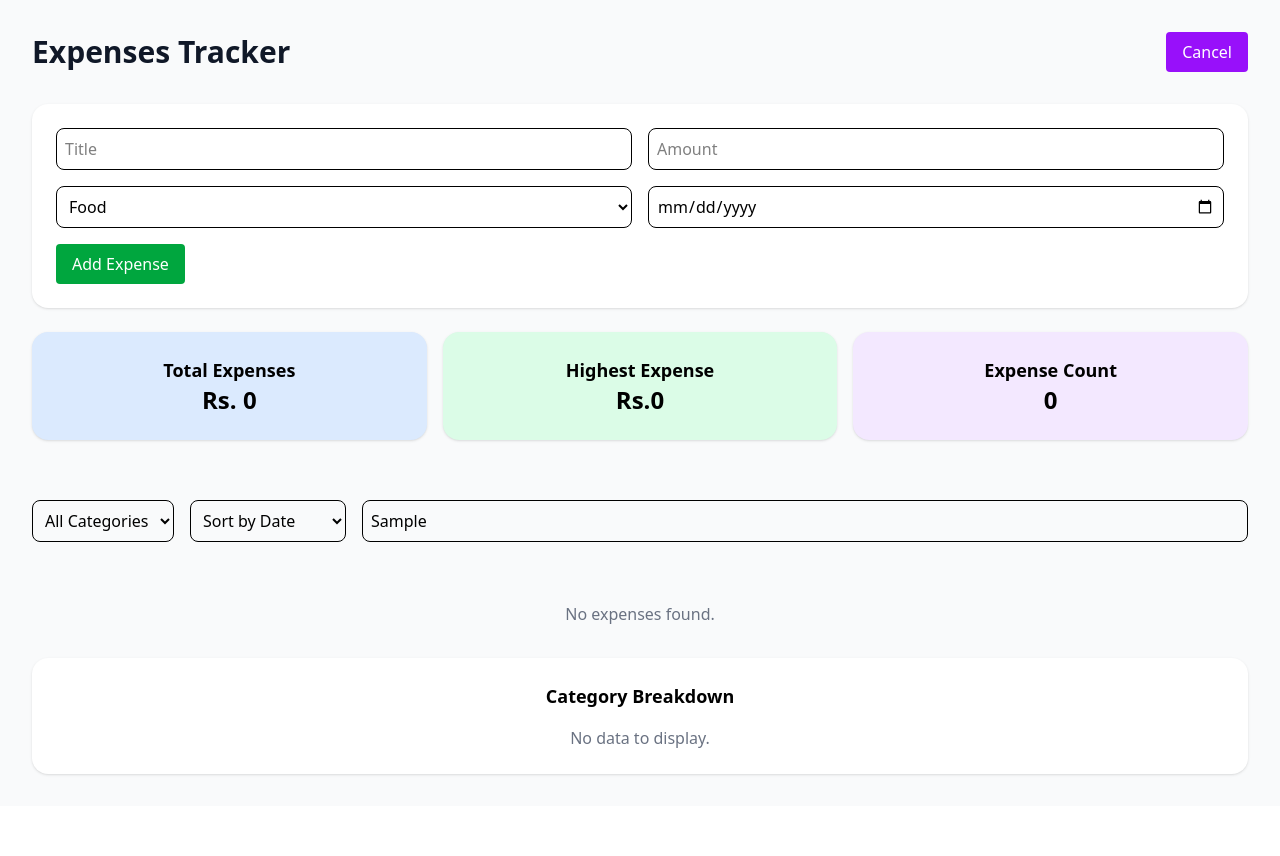
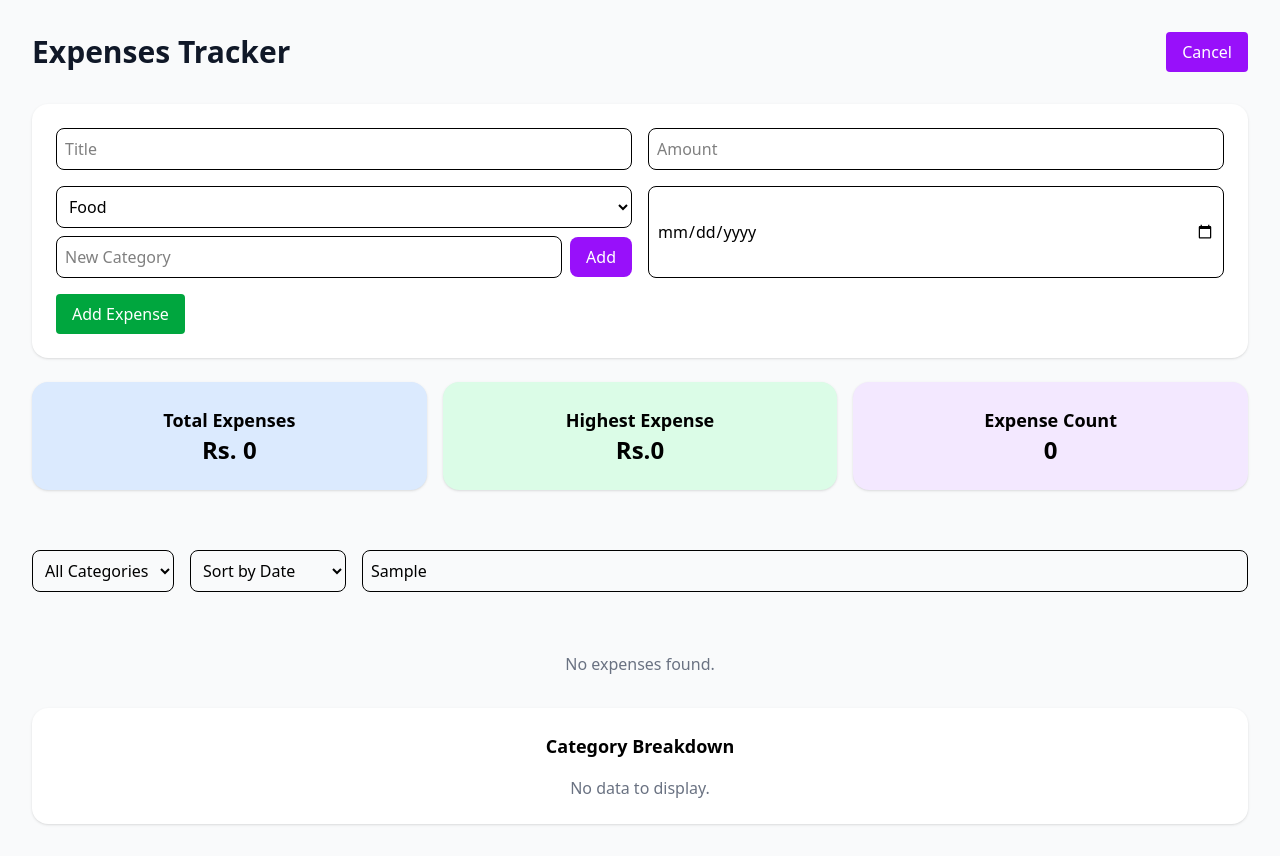
Before and after one commit to dulmini11/coinwise, a Next.js app: page / in a window 1280 px wide. Both pictures are taken after typing "Sample" into the empty fields and a click on the button "Add Expense". Before the commit the page ends 806 px from the top, so only its background shows below. Built offline with nearby package versions, Linux system fonts and the light colour scheme.

Commit message:
Add dynamic category creation

```diff
--- a/src/app/page.tsx
+++ b/src/app/page.tsx
@@ -15,11 +15,19 @@ import cancel from "../../public/cancel.png";
 
 
 export default function ExpensesPage() {
-  const [category, setCategory] = useState("All");
+  // States
+  const [categories, setCategories] = useState<string[]>([
+    "Food",
+    "Travel",
+    "Shopping",
+  ]);
+  const [category, setCategory] = useState<string>("All"); // for filtering
+  const [newCategory, setNewCategory] = useState<string>("");
+
   const [sortBy, setSortBy] = useState("date");
   const [search, setSearch] = useState("");
   const [expenses, setExpenses] = useState<any[]>([]);
-  const COLORS = ["#0088FE", "#00C49F", "#FFBB28", "#FF8042"];
+    const COLORS = ["#0088FE", "#00C49F", "#FFBB28", "#FF8042"];
 
   // Form state
   const [newExpense, setNewExpense] = useState({
@@ -29,6 +37,14 @@ export default function ExpensesPage() {
     date: "",
   });
   const [showForm, setShowForm] = useState(false);
+
+  // Add new category
+  const handleAddCategory = () => {
+    if (newCategory.trim() !== "" && !categories.includes(newCategory)) {
+      setCategories([...categories, newCategory]);
+      setNewCategory("");
+    }
+  };
 
   // Load expenses from localStorage or fallback
   useEffect(() => {
@@ -71,9 +87,17 @@ export default function ExpensesPage() {
   // Filter + Search + Sort
   const filteredExpenses = useMemo(() => {
     let data = [...expenses];
-    if (category !== "All") data = data.filter((exp) => exp.category === category);
-    if (search) data = data.filter((exp) => exp.title.toLowerCase().includes(search.toLowerCase()));
-    if (sortBy === "date") data.sort((a, b) => new Date(b.date).getTime() - new Date(a.date).getTime());
+    if (category !== "All")
+      data = data.filter((exp) => exp.category === category);
+    if (search)
+      data = data.filter((exp) =>
+        exp.title.toLowerCase().includes(search.toLowerCase())
+      );
+    if (sortBy === "date")
+      data.sort(
+        (a, b) =>
+          new Date(b.date).getTime() - new Date(a.date).getTime()
+      );
     else if (sortBy === "amount") data.sort((a, b) => b.amount - a.amount);
     return data;
   }, [expenses, category, sortBy, search]);
@@ -81,15 +105,20 @@ export default function ExpensesPage() {
   // Summary
   const total = filteredExpenses.reduce((sum, exp) => sum + exp.amount, 0);
   const highest = filteredExpenses.reduce(
-    (max, exp) => (exp.amount > max ? exp.amount : max), 0);
-  const count = filteredExpenses.length;
+    (max, exp) => (exp.amount > max ? exp.amount : max),
+    0
+  );
 
   // Chart Data
   const chartData = useMemo(() => {
     const data: { name: string; value: number }[] = [];
-    const categories = Array.from(new Set(filteredExpenses.map((e) => e.category)));
-    categories.forEach((cat) => {
-      const sum = filteredExpenses.filter((e) => e.category === cat).reduce((acc, e) => acc + e.amount, 0);
+    const uniqueCats = Array.from(
+      new Set(filteredExpenses.map((e) => e.category))
+    );
+    uniqueCats.forEach((cat) => {
+      const sum = filteredExpenses
+        .filter((e) => e.category === cat)
+        .reduce((acc, e) => acc + e.amount, 0);
       data.push({ name: cat, value: sum });
     });
     return data;
@@ -99,7 +128,9 @@ export default function ExpensesPage() {
     <div className="font-sans min-h-screen p-8 space-y-8 bg-gray-50">
       {/* Page Title */}
       <div className="flex justify-between items-center mb-8">
-        <h1 className="text-2xl sm:text-3xl font-bold text-gray-900">Expenses Tracker</h1>
+        <h1 className="text-2xl sm:text-3xl font-bold text-gray-900">
+          Expenses Tracker
+        </h1>
         <button
           onClick={() => setShowForm(!showForm)}
           className="px-4 py-2 bg-purple-600 text-white rounded hover:bg-purple-700 transition"
@@ -116,29 +147,54 @@ export default function ExpensesPage() {
               type="text"
               placeholder="Title"
               value={newExpense.title}
-              onChange={(e) => setNewExpense({ ...newExpense, title: e.target.value })}
+              onChange={(e) =>
+                setNewExpense({ ...newExpense, title: e.target.value })
+              }
               className="border p-2 rounded-lg"
             />
             <input
               type="number"
               placeholder="Amount"
               value={newExpense.amount}
-              onChange={(e) => setNewExpense({ ...newExpense, amount: e.target.value })}
+              onChange={(e) =>
+                setNewExpense({ ...newExpense, amount: e.target.value })
+              }
               className="border p-2 rounded-lg"
             />
-            <select
-              value={newExpense.category}
-              onChange={(e) => setNewExpense({ ...newExpense, category: e.target.value })}
-              className="border p-2 rounded-lg"
-            >
-              <option value="Food">Food</option>
-              <option value="Travel">Travel</option>
-              <option value="Health">Health</option>
-              <option value="Shopping">Shopping</option>
-              <option value="Education">Education</option>
-              <option value="Utilities">Utilities</option>
-              <option value="Entertainment">Entertainment</option>
-            </select>
+            <div>
+              {/* Category Selector */}
+              <select
+                value={newExpense.category}
+                onChange={(e) =>
+                  setNewExpense({ ...newExpense, category: e.target.value })
+                }
+                className="border p-2 rounded-lg w-full"
+              >
+                {categories.map((cat, index) => (
+                  <option key={index} value={cat}>
+                    {cat}
+                  </option>
+                ))}
+              </select>
+
+              {/* Add Category */}
+              <div className="flex items-center gap-2 mt-2">
+                <input
+                  type="text"
+                  value={newCategory}
+                  onChange={(e) => setNewCategory(e.target.value)}
+                  placeholder="New Category"
+                  className="border p-2 rounded-lg flex-1"
+                />
+                <button
+                  onClick={handleAddCategory}
+                  className="bg-purple-600 hover:bg-purple-700 text-white px-4 py-2 rounded-lg"
+                >
+                  Add
+                </button>
+              </div>
+            </div>
+
             <input
               type="date"
               value={newExpense.date}
@@ -181,9 +237,11 @@ export default function ExpensesPage() {
           className="border p-2 rounded-lg"
         >
           <option value="All">All Categories</option>
-          <option value="Food">Food</option>
-          <option value="Travel">Travel</option>
-          <option value="Shopping">Shopping</option>
+          {categories.map((cat, index) => (
+            <option key={index} value={cat}>
+              {cat}
+            </option>
+          ))}
         </select>
 
         <select
@@ -215,7 +273,7 @@ export default function ExpensesPage() {
               {/* Top accent */}
               <div className="absolute top-0 left-0 w-full h-1 bg-gradient-to-l to-red-950 rounded-t-2xl"></div>
 
-              {/*  Remove button (lucide-react X) */}
+              {/*  Remove button */}
               <button
                 onClick={() => handleRemove(exp.id)}
                 className="absolute top-3 right-3 text-gray-400 hover:text-red-600"
```
